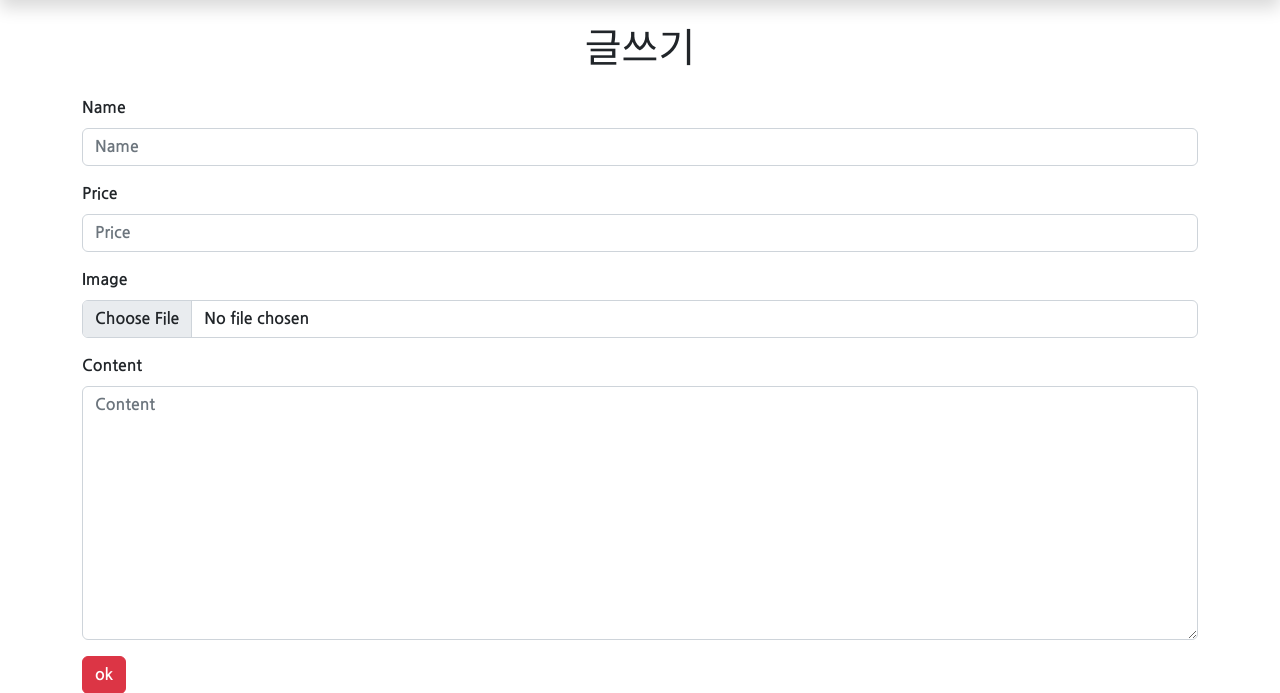
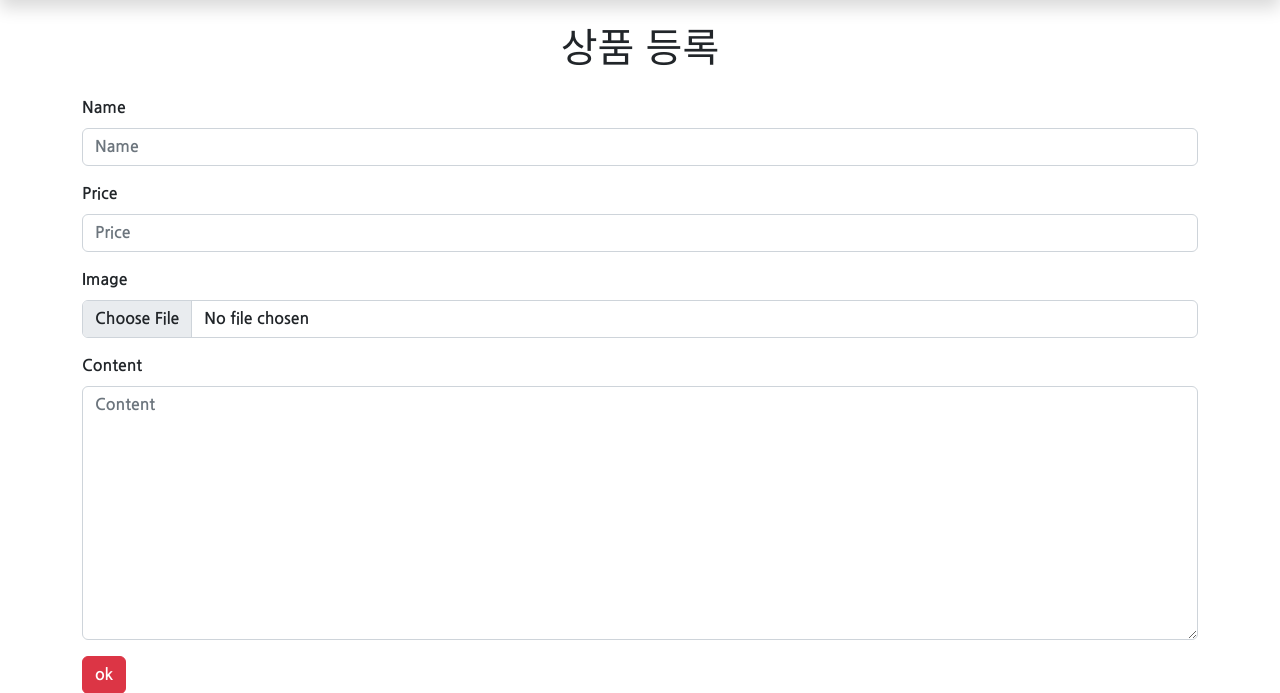
Before and after one commit to rrwe23/Final_project1, a Django app: page /products/create/ in a window 1280 px wide. Shown: the part 82-775 px from the top of the page. Run offline with Django 3.2, Linux system fonts and the light colour scheme; some libraries are stand-ins or nearby versions.

Commit message:
product_form

```diff
--- a/products/templates/products/forms.html
+++ b/products/templates/products/forms.html
@@ -4,11 +4,11 @@
 {% block content %}
 {% if request.resolver_match.url_name == 'create' %}
 <h1 class="my-4 text-center">
-    글쓰기
+    상품 등록
   </h1>
 {% else %}
   <h1>
-    수정하기
+    상품 수정
   </h1>
 {% endif %}
 
```
